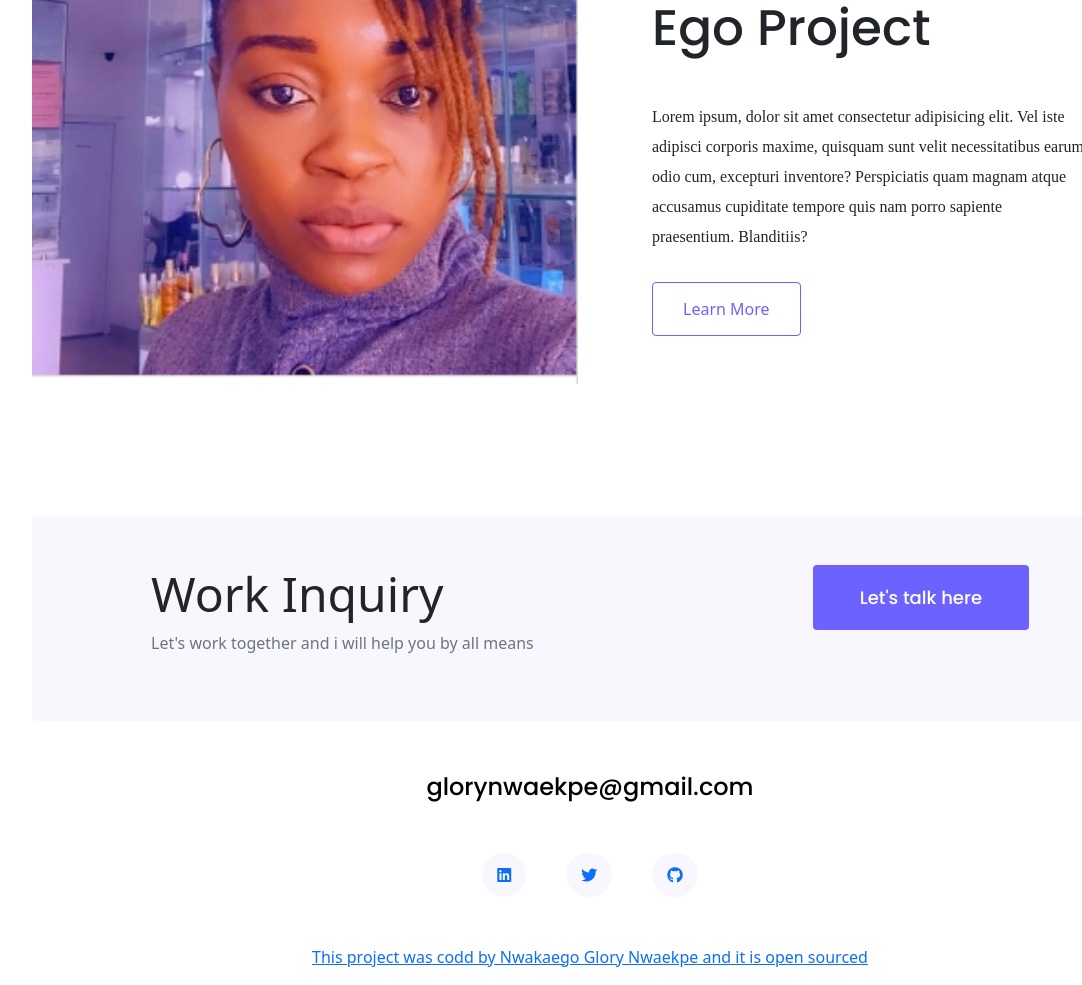
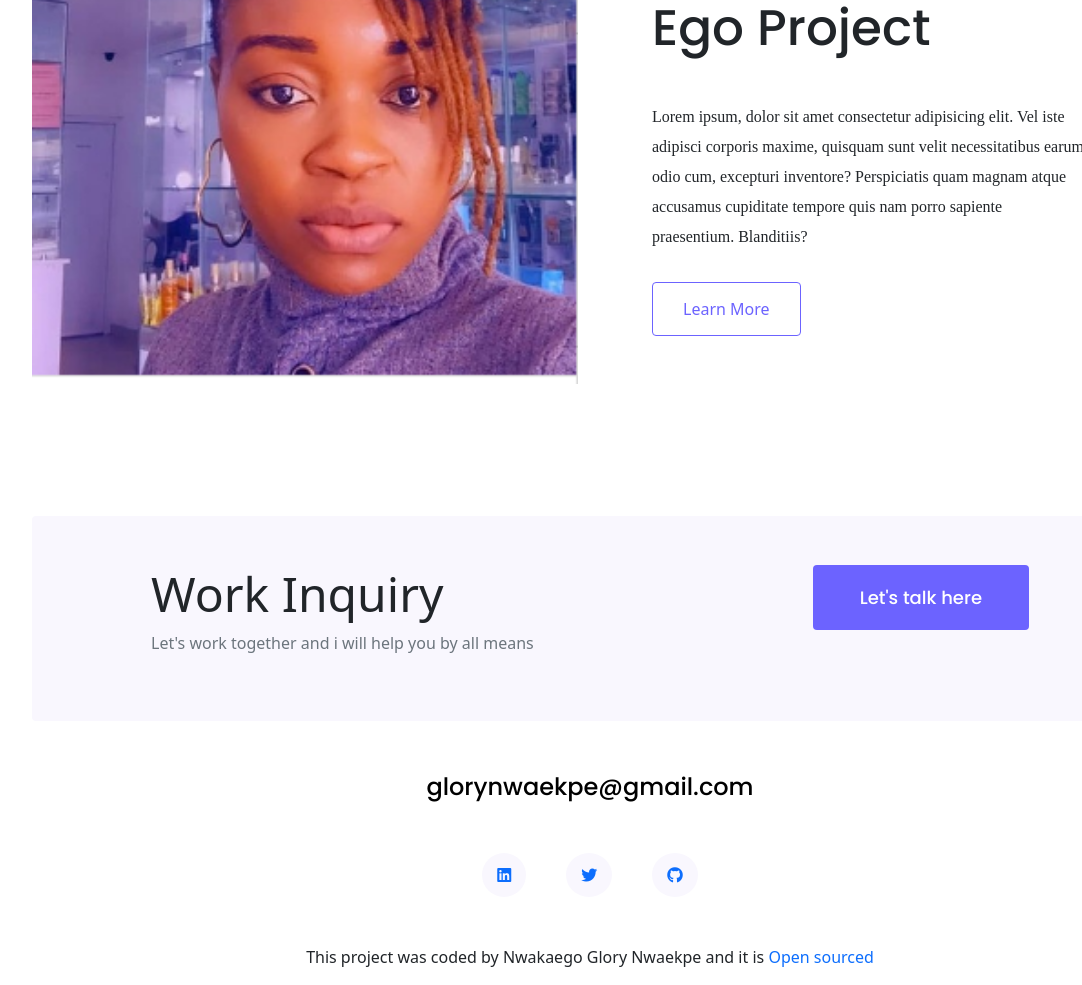
Before and after one commit to Nwakaego-Ego/Portfolio-mine, a plain HTML site: page index.html in a window 1280 px wide. Shown: the part 2008-2993 px from the top of the page, without its empty margins (50-1132 px from the left). Drawn offline with nearby package versions, Linux system fonts and the light colour scheme.

Commit message:
open sourced project

```diff
--- a/index.html
+++ b/index.html
@@ -196,9 +196,12 @@
         </div>
 
         <p class="text-center">
-          <a href="http://">
-            This project was codd by Nwakaego Glory Nwaekpe and it is open
-            sourced
+          This project was coded by Nwakaego Glory Nwaekpe and it is
+          <a
+            href="https://github.com/Nwakaego-Ego/Portfolio-mine"
+            class="text-decoration-none"
+          >
+            Open sourced
           </a>
         </p>
       </footer>
```
